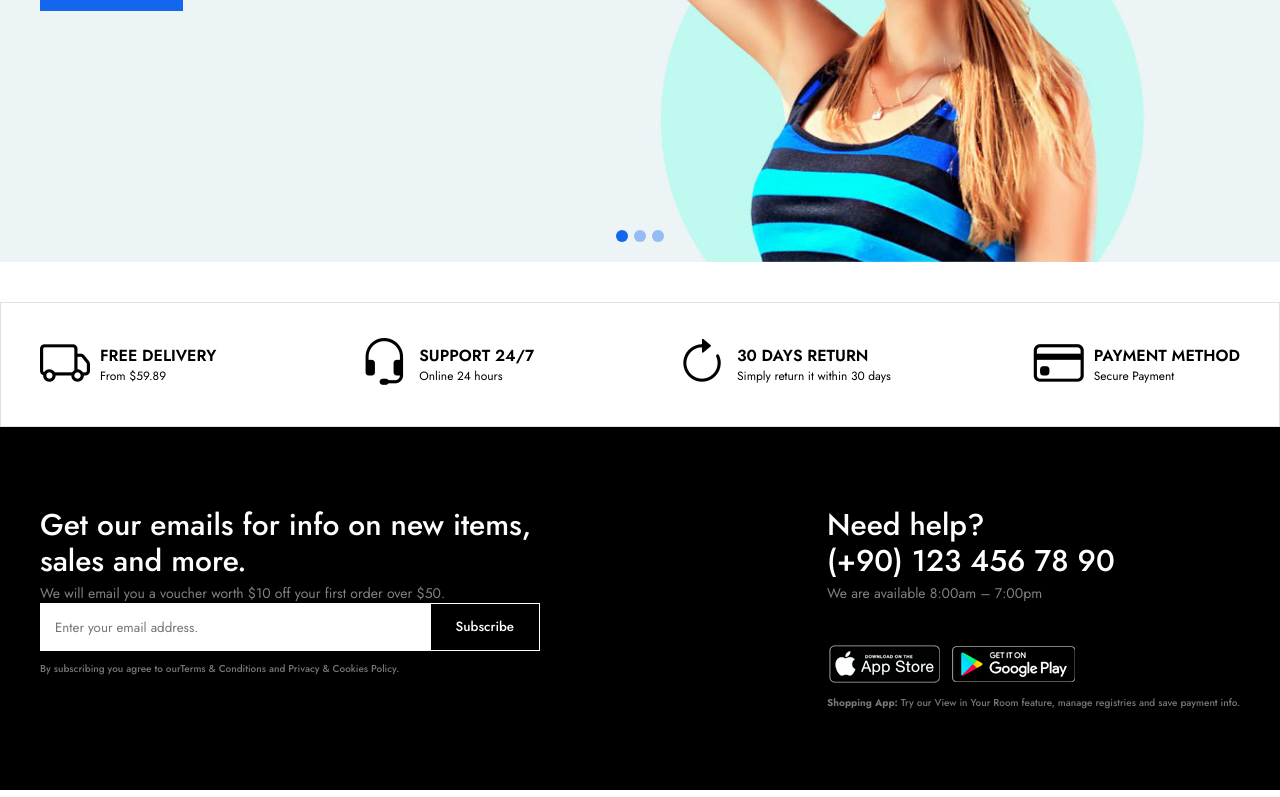
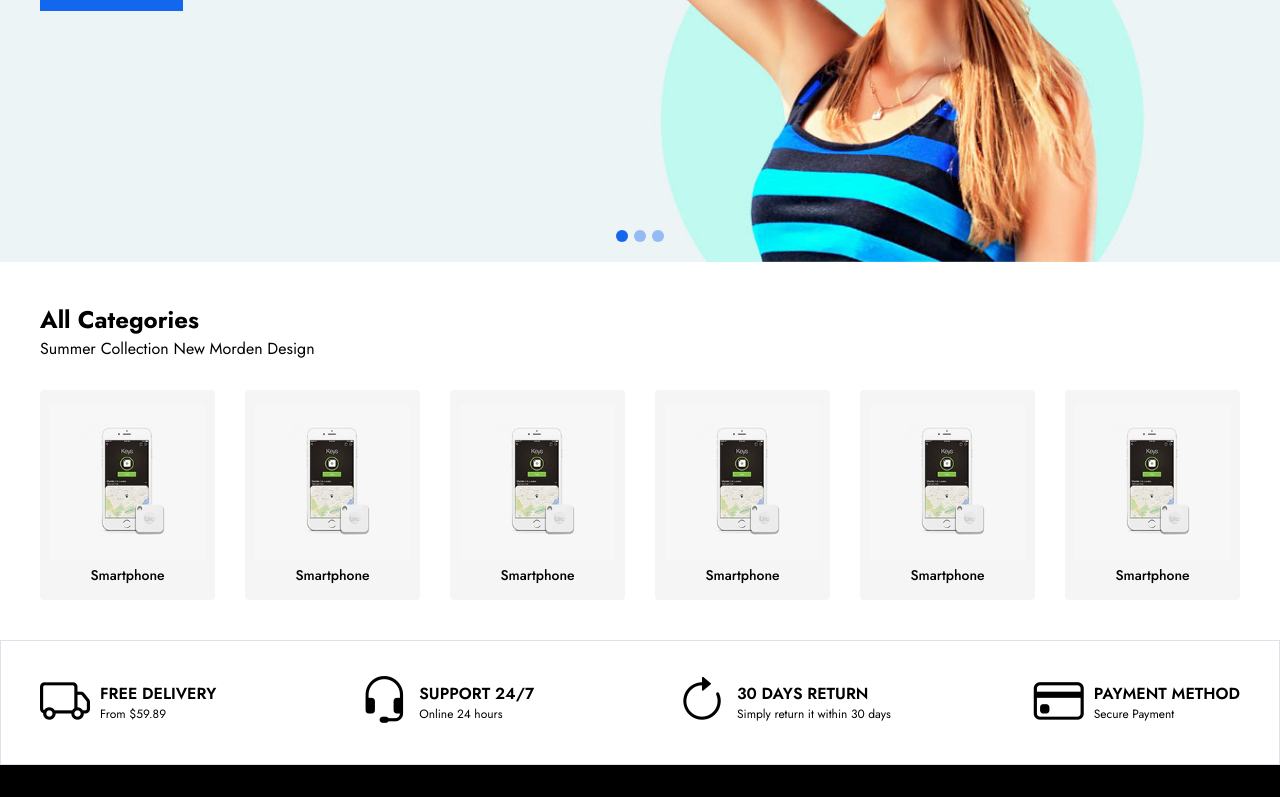
Before and after one commit to cemileataman/E-Commerce-Full-Stack, a React (Vite) app in the folder frontend/frontend/: page / in a window 1280 px wide. Shown: the part 538-1335 px from the top of the page. Built offline with nearby package versions, Linux system fonts and the light colour scheme.

Commit message:
Categories component

```diff
--- a/frontend/frontend/src/App.jsx
+++ b/frontend/frontend/src/App.jsx
@@ -1,4 +1,5 @@
 import "./App.css";
+import Categories from "./components/Categories/Categories";
 import Footer from "./components/Layout/Footer/Footer";
 import Header from "./components/Layout/Header/Header";
 import Policy from "./components/Layout/Policy/Policy";
@@ -8,7 +9,8 @@
   return (
     <div>
       <Header />
-      <Slider />
+      <Slider/>
+      <Categories/>
       <Policy />
       <Footer />
     </div>
--- /dev/null
+++ b/frontend/frontend/src/components/Categories/Categories.css
@@ -0,0 +1,9 @@
+.categories {
+    margin: 40px 0;
+  }
+  .categories .categories-list {
+    display: flex;
+    gap: 30px;
+    margin-top: 30px;
+    flex-wrap: wrap;
+  }
--- /dev/null
+++ b/frontend/frontend/src/components/Categories/Categories.jsx
@@ -0,0 +1,26 @@
+import React from "react";
+import CategoryItem from "./CategoryItem";
+import "./Categories.css";
+
+function Categories() {
+  return (
+    <section className="categories">
+      <div className="container">
+        <div className="section-title">
+          <h2>All Categories</h2>
+          <p>Summer Collection New Morden Design</p>
+        </div>
+        <ul className="categories-list">
+            <CategoryItem/>
+            <CategoryItem/>
+            <CategoryItem/>
+            <CategoryItem/>
+            <CategoryItem/>
+            <CategoryItem/>
+        </ul>
+      </div>
+    </section>
+  );
+}
+
+export default Categories;
--- /dev/null
+++ b/frontend/frontend/src/components/Categories/CategoryItem.css
@@ -0,0 +1,22 @@
+.categories .category-item {
+    background-color: #f5f5f5;
+    flex: 1;
+    border-radius: 4px;
+    display: flex;
+    justify-content: center;
+  }
+  .categories .category-item a {
+    display: inline-block;
+    padding: 10px;
+    text-align: center;
+    margin: 5px 0;
+    font-size: 14px;
+    font-weight: 500;
+  }
+  .categories .category-item .category-image {
+    width: 100%;
+    transition: transform ease 0.2s;
+  }
+  .categories .category-item .category-image:hover {
+    transform: scale(1.1);
+  }
--- /dev/null
+++ b/frontend/frontend/src/components/Categories/CategoryItem.jsx
@@ -0,0 +1,18 @@
+import React from "react";
+import "./CategoryItem.css";
+const CategoryItem = () => {
+  return (
+    <li className="category-item">
+      <a href="">
+        <img
+          src="img/categories/categories1.png"
+          alt=""
+          className="category-image"
+        />
+        <span className="category-title">Smartphone</span>
+      </a>
+    </li>
+  );
+};
+
+export default CategoryItem;
```
